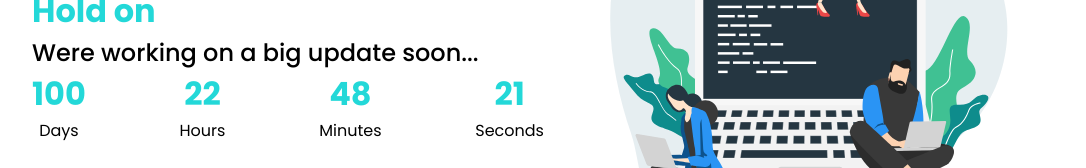
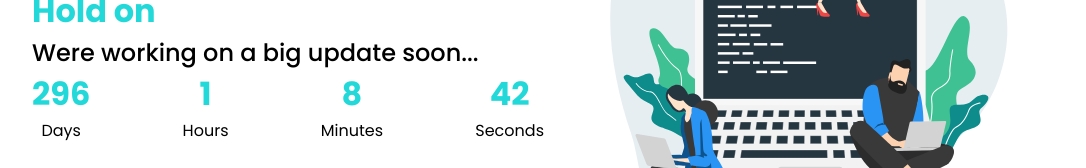
Before and after one commit to Mel1207/VJS-Countdown-Timer-App, a plain HTML site: page index.html in a window 1280 px wide. Shown: the part 245-413 px from the top of the page, without its empty margins (96-1182 px from the left). Drawn offline with Linux system fonts and the light colour scheme.

Commit message:
added countdown functionality

```diff
--- a/app.js
+++ b/app.js
@@ -1,4 +1,34 @@
 const checkbox = document.querySelector('#checkbox');
+const countdown = () => {
+    const countDate = new Date('March 1, 2022 00:00:00').getTime()
+    const dateNow = new Date().getTime();
+    const gap = countDate - dateNow;
+
+    // calc regular times
+    const second = 1000;
+    const minute = second * 60;
+    const hour = minute * 60;
+    const day = hour * 24;
+
+    // calc all
+    const textDay = Math.floor( gap / day );
+    const textHour = Math.floor( (gap % day) / hour );
+    const textMinute = Math.floor((gap % hour) / minute);
+    const textSecond = Math.floor((gap % minute) / second);
+
+    // console.log(textDay, textHour, textMinute, textSecond)
+
+    document.querySelector('.day').innerText = textDay;
+    document.querySelector('.hour').innerText = textHour;
+    document.querySelector('.minute').innerText = textMinute;
+    document.querySelector('.second').innerText = textSecond;
+};
+
+// create an interval every time and function will triggered to run
+setInterval(countdown, 1000);
+// countdown();
+
+
 
 checkbox.addEventListener('click', () => {
     // change theme color
--- a/index.html
+++ b/index.html
@@ -22,19 +22,19 @@
 
                 <div class="date-container">
                     <div class="date">
-                        <h1>100</h1>
+                        <h1 class="day">100</h1>
                         <p>Days</p>
                     </div>
                     <div class="date">
-                        <h1>22</h1>
+                        <h1 class="hour">22</h1>
                         <p>Hours</p>
                     </div>
                     <div class="date">
-                        <h1>48</h1>
+                        <h1 class="minute">48</h1>
                         <p>Minutes</p>
                     </div>
                     <div class="date">
-                        <h1>21</h1>
+                        <h1 class="second">21</h1>
                         <p>Seconds</p>
                     </div>
                 </div>
```
